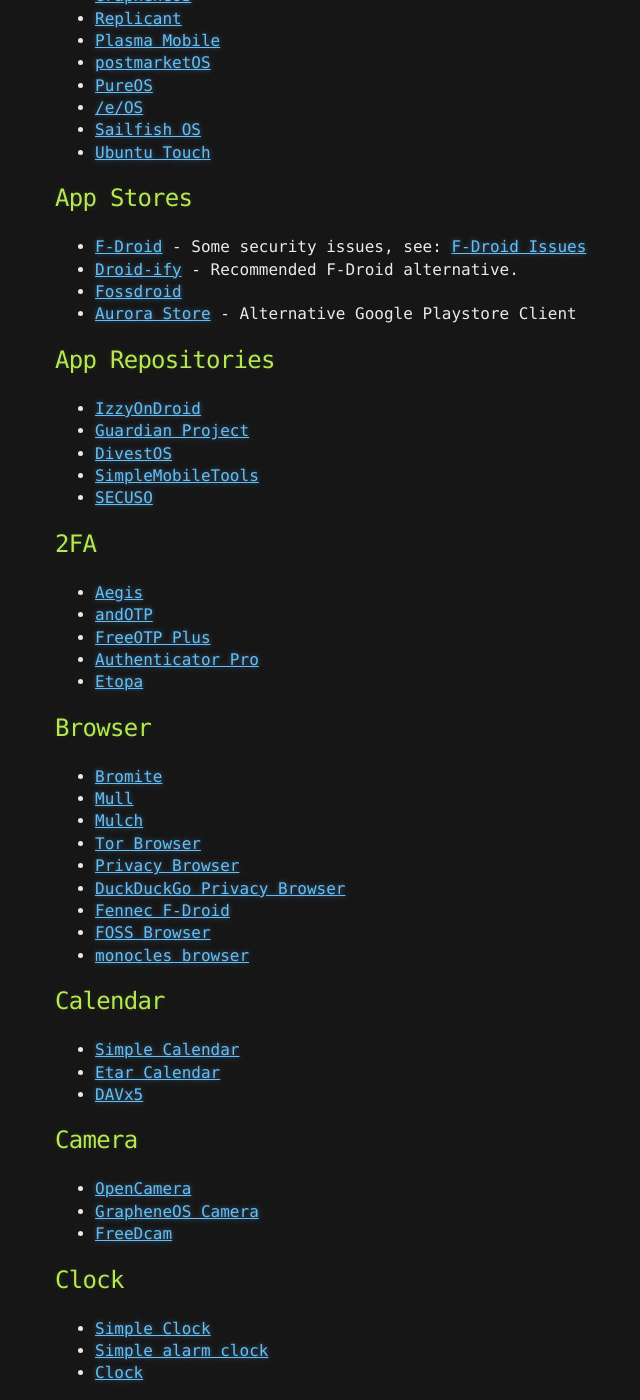
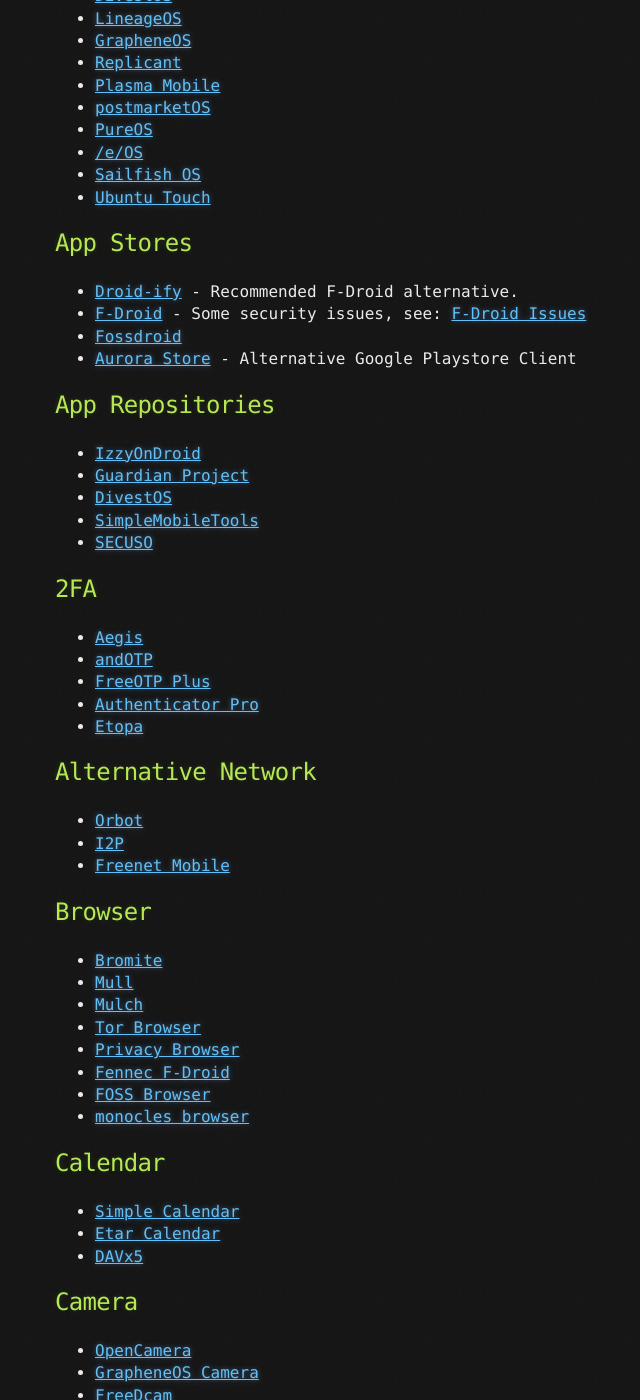
Before and after one commit to brainfucksec/brainfucksec.github.io, a Jekyll site: the page built from _posts/2022-04-28-android-foss-apps-list.md, in a window 1280 px wide and 1400 px high, scrolled down 1492 px. Shown: the whole window, without its empty margins (85-725 px from the left). Built offline with Jekyll 4.4.1, drawn with Linux system fonts in a browser that asks for light colours; some of the changed text lies outside the part shown.

Commit message:
Update _posts/2022-04-28-android-foss-apps-list.md

```diff
--- a/_posts/2022-04-28-android-foss-apps-list.md
+++ b/_posts/2022-04-28-android-foss-apps-list.md
@@ -23,10 +23,12 @@
 * [App Stores](#app-stores)
 * [App Repositories](#app-repositories)
 * [2FA](#2fa)
+* [Alternative Network](#alternative-network)
 * [Browser](#browser)
 * [Calendar](#calendar)
 * [Camera](#camera)
 * [Clock](#clock)
+* [Cloud](#cloud)
 * [Contacts](#contacts)
 * [Documents Reader](#documents-reader)
 * [Email Client](#email-client)
@@ -66,8 +68,8 @@
 
 ## App Stores
 
+* [Droid-ify](https://f-droid.org/packages/com.looker.droidify/) - Recommended F-Droid alternative.
 * [F-Droid](https://f-droid.org/) - Some security issues, see: [F-Droid Issues](https://wonderfall.dev/fdroid-issues/)
-* [Droid-ify](https://f-droid.org/packages/com.looker.droidify/) - Recommended F-Droid alternative.
 * [Fossdroid](https://fossdroid.com/)
 * [Aurora Store](https://auroraoss.com/#aurora-droid) - Alternative Google Playstore Client
 
@@ -87,6 +89,12 @@
 * [Authenticator Pro](https://github.com/jamie-mh/AuthenticatorPro)
 * [Etopa](https://github.com/ltheinrich/etopa)
 
+## Alternative Network
+
+* [Orbot](https://github.com/guardianproject/orbot)
+* [I2P](https://geti2p.net/en/download#android)
+* [Freenet Mobile](https://github.com/freenet-mobile/app)
+
 ## Browser
 
 * [Bromite](https://github.com/bromite/bromite)
@@ -94,7 +102,6 @@
 * [Mulch](https://gitlab.com/divested-mobile/mulch)
 * [Tor Browser](https://www.torproject.org/download/#android)
 * [Privacy Browser](https://www.stoutner.com/privacy-browser-android/)
-* [DuckDuckGo Privacy Browser](https://duckduckgo.com/app)
 * [Fennec F-Droid](https://f-droid.org/en/packages/org.mozilla.fennec_fdroid/)
 * [FOSS Browser](https://github.com/scoute-dich/browser)
 * [monocles browser](https://codeberg.org/Arne/monocles_browser)
```
Also changed, not shown: other parts of _posts/2022-04-28-android-foss-apps-list.md (+25 -12 lines).
